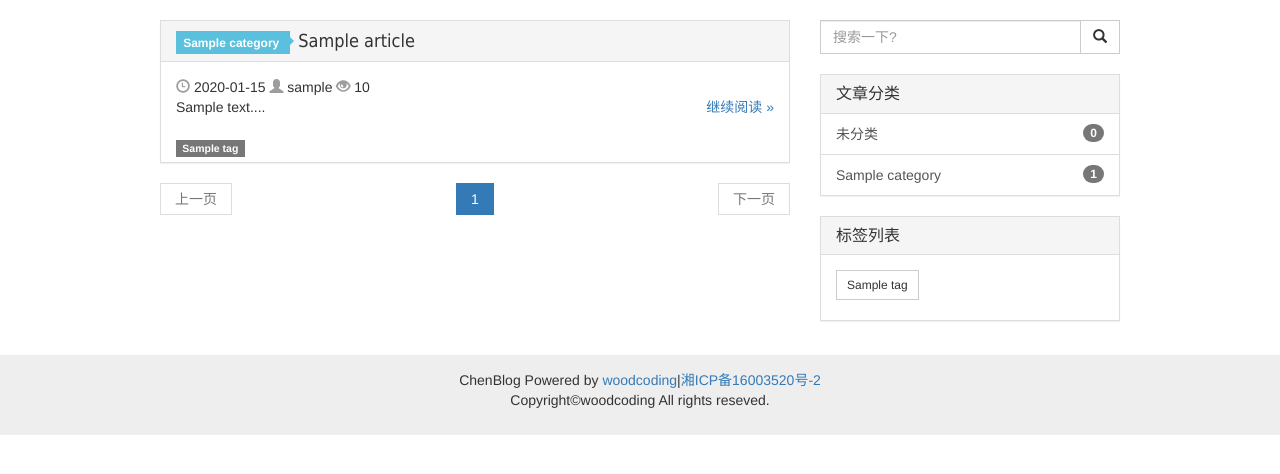
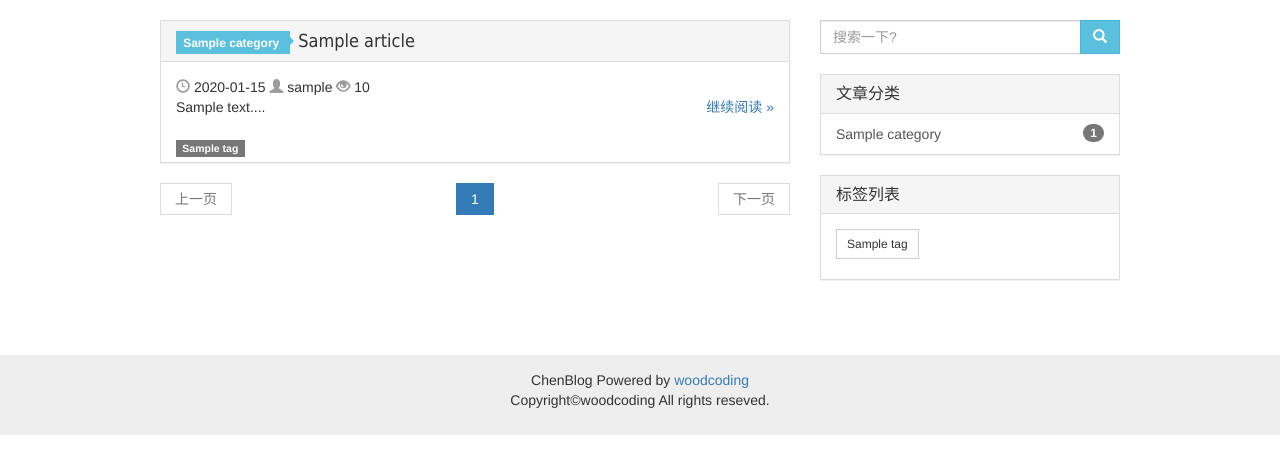
Before and after one commit to woodcoding/ChenBlog, a Django app: page /blog/ in a window 1280 px wide. Shown: the part 175-649 px from the top of the page. Run offline with Django 3.2, Linux system fonts and the light colour scheme; tables that the repository leaves empty hold one stand-in row (values such as "Sample post"); some libraries are stand-ins or nearby versions.

Commit message:
fix some bugs and modify templates

```diff
--- a/blog/templates/blog/base.html
+++ b/blog/templates/blog/base.html
@@ -59,7 +59,7 @@
     </div>
 </div>
 <footer id="footer">
-    <span>ChenBlog Powered by <a href="http://www.woodcoding.com">woodcoding</a>|<a href="http://www.miibeian.gov.cn/">湘ICP备16003520号-2</a></span><br>
+    <span>ChenBlog Powered by <a href="http://www.woodcoding.com">woodcoding</a></span><br>
     <span>Copyright&copy;{{ SITE_MASTER }} All rights reseved.</span>
 </footer>
 <!-- jQuery (necessary for Bootstrap's JavaScript plugins) -->
--- a/blog/templates/blog/tools.html
+++ b/blog/templates/blog/tools.html
@@ -2,7 +2,7 @@
     <div class="input-group search-group">
         <input type="text" name="query" class="form-control" placeholder="搜索一下?">
       <span class="input-group-btn">
-        <button class="btn btn-default" type="submit"><span class="glyphicon glyphicon-search"> </span> </button>
+        <button class="btn btn-info" type="submit"><span class="glyphicon glyphicon-search"> </span> </button>
       </span>
     </div><!-- /input-group -->
 </form>
@@ -13,10 +13,12 @@
     </div>
     {% if categories %}
         <ul class="list-group">
-            <a class="list-group-item" href="{% url 'blog:category' 0 %}">
+            {% if null_count > 0 %}
+                <a class="list-group-item" href="{% url 'blog:category' 0 %}">
                     <span class="badge">{{ null_count }}</span>
                     未分类
-            </a>
+                </a>
+            {% endif %}
             {% for category in categories %}
                 <a class="list-group-item" href="{% url 'blog:category' category.pk %}">
                     <span class="badge">{{ category.p_count }}</span>
```
Also changed, not shown: README.md.
